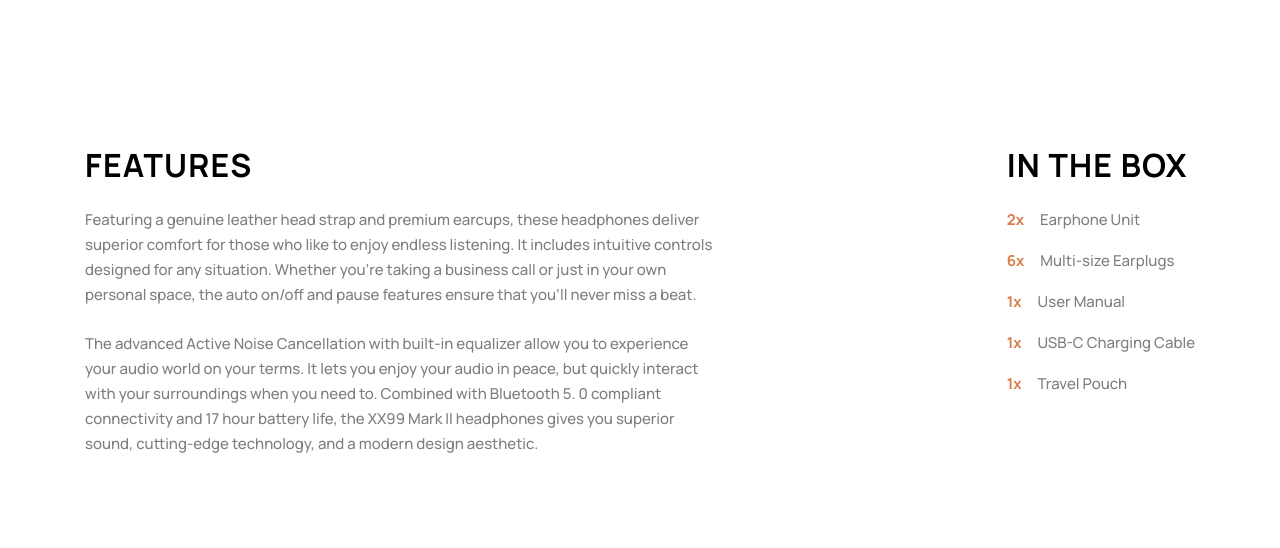
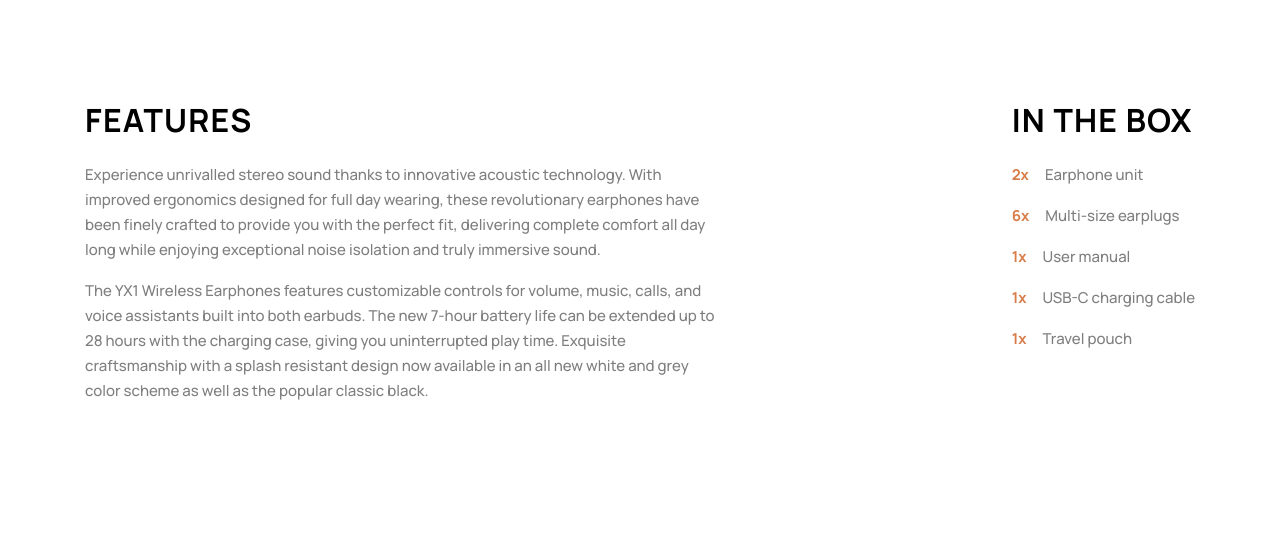
Before and after one commit to For4llx/audiophile, a Django app: page /earphones/yx1-earphones/ in a window 1280 px wide; the page is wider, and only the part inside the window is pictured. Shown: the part 934-1482 px from the top of that part. Run offline with Django 3.2, Linux system fonts and the light colour scheme; data comes from the database, SQL or seed files in the repository; both versions use the stored data as it was after the commit.

Commit message:
added linebreak features

```diff
--- a/products/templates/products/index.html
+++ b/products/templates/products/index.html
@@ -134,7 +134,7 @@
             <source class="image" media="(min-width:769px)" srcset="{% static "products/"|add:product.categoryImage.desktop %}" />
             <source class="image" media="(min-width:481px)" srcset="{% static "products/"|add:product.categoryImage.tablet %}" />
             <source class="image" srcset="{% static "products/"|add:product.categoryImage.mobile %}" />
-            <img class="image" src="{% static "products/"|add:product.categoryImage.mobile %}" alt="{{ product.name }}" />
+            <img class="image" src="{% static "products/"|add:product.categoryImage.desktop %}" alt="{{ product.name }}" />
           </picture>
           <article class="content card__content">
             {% if product.new %}
--- a/products/templates/products/product.html
+++ b/products/templates/products/product.html
@@ -9,6 +9,7 @@
   <link href="https://fonts.googleapis.com/css2?family=Manrope:wght@400;500;700&display=swap" rel="stylesheet">
   <link rel="icon" type="image/png" sizes="32x32" href="{% static "website/assets/favicon-32x32.png" %}">
   <link rel="stylesheet" href="{% static 'website/css/dist/main.css' %}">
+  <script type="module" src="{% static "website/javascript/main.js" %}" defer></script>
 
   <title>Frontend Mentor | Audiophile e-commerce website</title>
 </head>
@@ -105,50 +106,45 @@
     </div>
   </div>
   <header class="header">
-    <nav class="navigation navigation--border-bottom">
-      <button class="navigation__hamburger">
-        <img src="{% static "website/assets/shared/tablet/icon-hamburger.svg" %}" alt="menu" />
-      </button>
+    <nav class="navigation">
+      <hamburger-button class="link navigation__hamburger">
+        <svg width="16" height="15" xmlns="http://www.w3.org/2000/svg"><g fill-rule="evenodd"><path d="M0 0h16v3H0zM0 6h16v3H0zM0 12h16v3H0z"/></g></svg>
+      </hamburger-button>
       <figure>
         <img src="{% static "website/assets/shared/desktop/logo.svg" %}" alt="Audiophile's logo" />
       </figure>
       <ul class="menu">
-        <li><a class="link" href="#">Home</a></li>
-        <li><a class="link" href="#">Headphones</a></li>
-        <li><a class="link" href="#">Speakers</a></li>
-        <li><a class="link" href="#">Earphones</a></li>
+        <li><a class="link" href="/">Home</a></li>
+        <li><a class="link" href="{% url 'products:products' category="headphones" %}">Headphones</a></li>
+        <li><a class="link" href="{% url 'products:products' category="speakers" %}">Speakers</a></li>
+        <li><a class="link" href="{% url 'products:products' category="earphones" %}">Earphones</a></li>
       </ul>
-      <button class="navigation__cart">
-        <img src="{% static "website/assets/shared/desktop/icon-cart.svg" %}" alt="Cart icon" />
-      </button>
+      <cart-button class="link navigation__cart">
+        <svg width="23" height="20" xmlns="http://www.w3.org/2000/svg"><path d="M8.625 15.833c1.132 0 2.054.935 2.054 2.084 0 1.148-.922 2.083-2.054 2.083-1.132 0-2.054-.935-2.054-2.083 0-1.15.922-2.084 2.054-2.084zm9.857 0c1.132 0 2.054.935 2.054 2.084 0 1.148-.922 2.083-2.054 2.083-1.132 0-2.053-.935-2.053-2.083 0-1.15.92-2.084 2.053-2.084zm-9.857 1.39a.69.69 0 00-.685.694.69.69 0 00.685.694.69.69 0 00.685-.694.69.69 0 00-.685-.695zm9.857 0a.69.69 0 00-.684.694.69.69 0 00.684.694.69.69 0 00.685-.694.69.69 0 00-.685-.695zM4.717 0c.316 0 .59.215.658.517l.481 2.122h16.47a.68.68 0 01.538.262c.127.166.168.38.11.579l-2.695 9.236a.672.672 0 01-.648.478H7.41a.667.667 0 00-.673.66c0 .364.303.66.674.66h12.219c.372 0 .674.295.674.66 0 .364-.302.66-.674.66H7.412c-1.115 0-2.021-.889-2.021-1.98 0-.812.502-1.511 1.218-1.816L4.176 1.32H.674A.667.667 0 010 .66C0 .296.302 0 .674 0zm16.716 3.958H6.156l1.797 7.917h11.17l2.31-7.917z" fill-rule="nonzero"/></svg>
+      </cart-button>
     </nav>
   </header>
   <main class="main">
     <article class="card card--row">
         <picture class="card__picture">
-            <source class="image" media="(min-width:769px)" srcset="{% static "products/assets/product-xx99-mark-two-headphones/desktop/image-product.jpg" %}" />
-            <source class="image" media="(min-width:481px)" srcset="{% static "products/assets/product-xx99-mark-two-headphones/tablet/image-product.jpg" %}" />
-            <source class="image" srcset="{% static "products/assets/product-xx99-mark-two-headphones/mobile/image-product.jpg" %}" />
-            <img class="image" src="{% static "products/assets/product-xx99-mark-two-headphones/desktop/image-product.jpg" %}" />
+            <source class="image" media="(min-width:769px)" srcset="{% static "products/"|add:product.image.desktop %}" />
+            <source class="image" media="(min-width:481px)" srcset="{% static "products/"|add:product.image.tablet %}" />
+            <source class="image" srcset="{% static "products/"|add:product.image.mobile %}" />
+            <img class="image" src="{% static "products/"|add:product.image.desktop %}" />
         </picture>
         <article class="content content--left card__content">
+            {% if product.new %}
             <p class="overline overline--primary">New product</p>
+            {% endif %}
             <h1 class="h2 content__title">
-                <span>XX99 Mark II</span>
-                <span>Headphones</span>
+                {{ product.name }}
             </h1>
             <p class="paragraph paragraph--opacity-50 paragraph--black content__paragraph content__paragraph--wide">
-                The new XX99 Mark II headphones is the pinnacle of pristine audio.
-                It redefines your premium headphone experience by reproducing
-                the balanced depth and precision of studio-quality sound.
+              {{ product.description }}
             </p>
-            <p class="h6">$ 2,999</p>
+            <p class="h6">$ {{ product.price }}</p>
             <div class="content__buttons">
-                <div class="counter">
-                    <button class="subtitle subtitle--opacity-25 counter__item counter__item--button">-</button>
-                    <p class="subtitle counter__number counter__item">1</p>
-                    <button class="subtitle subtitle--opacity-25 counter__item counter__item--button">+</button>
-                </div>
+              <counter-button class="counter"></counter-button>
                 <button class="button button--primary">
                     Add to cart
                 </button>
@@ -158,66 +154,40 @@
     <section class="information">
         <article class="content content--left information__features">
             <h2 class="h3">Features</h2>
-            <p class="paragraph paragraph--opacity-50">
-                Featuring a genuine leather head strap and premium earcups,
-                these headphones deliver superior comfort for those who like to enjoy
-                endless listening. It includes intuitive controls designed for any situation.
-                Whether you’re taking a business call or just in your own personal space,
-                the auto on/off and pause features ensure that you’ll never miss a beat.
-            </p>
-            <p class="paragraph paragraph--opacity-50">
-                The advanced Active Noise Cancellation with built-in equalizer allow you
-                to experience your audio world on your terms. It lets you enjoy your audio
-                in peace, but quickly interact with your surroundings when you need to.
-                Combined with Bluetooth 5. 0 compliant connectivity and 17 hour battery life,
-                the XX99 Mark II headphones gives you superior sound, cutting-edge technology,
-                and a modern design aesthetic.
-            </p>
+            <div class="paragraph paragraph--opacity-50 information__content">
+            {{ product.features|linebreaks }}
+            </div>
         </article>
         <article class="content information__items">
             <h2 class="h3">In the box</h2>
             <ul class="list list--gap-1">
+              {% for include in product.include.all %}
                 <li class="list__item">
-                    <span class="paragraph paragraph--bold emphasis">2x</span>
-                    <p class="paragraph paragraph--opacity-50">Earphone Unit</p>
+                    <span class="paragraph paragraph--bold emphasis">{{ include.quantity }}x</span>
+                    <p class="paragraph paragraph--opacity-50">{{ include.item }}</p>
                 </li>
-                <li class="list__item">
-                    <span class="paragraph paragraph--bold emphasis">6x</span>
-                    <p class="paragraph paragraph--opacity-50">Multi-size Earplugs</p>
-                </li>
-                <li class="list__item">
-                    <span class="paragraph paragraph--bold emphasis">1x</span>
-                    <p class="paragraph paragraph--opacity-50">User Manual</p>
-                </li>
-                <li class="list__item">
-                    <span class="paragraph paragraph--bold emphasis">1x</span>
-                    <p class="paragraph paragraph--opacity-50">USB-C Charging Cable</p>
-                </li>
-                <li class="list__item">
-                    <span class="paragraph paragraph--bold emphasis">1x</span>
-                    <p class="paragraph paragraph--opacity-50">Travel Pouch</p>
-                </li>
+              {% endfor %}
             </ul>
         </article>
     </section>
     <div class="product-gallery">
         <picture class="product-gallery__one">
-            <source class="image" media="(min-width:769px)" srcset="{% static "products/assets/product-xx99-mark-two-headphones/desktop/image-gallery-1.jpg" %}" />
-            <source class="image" media="(min-width:481px)" srcset="{% static "products/assets/product-xx99-mark-two-headphones/tablet/image-gallery-1.jpg" %}" />
-            <source class="image" srcset="{% static "products/assets/product-xx99-mark-two-headphones/mobile/image-gallery-1.jpg" %}" />
-            <img class="image" src="{% static "products/assets/product-xx99-mark-two-headphones/desktop/image-gallery-1.jpg" %}" />
+            <source class="image" media="(min-width:769px)" srcset="{% static "products/"|add:product.gallery.first.desktop %}" />
+            <source class="image" media="(min-width:481px)" srcset="{% static "products/"|add:product.gallery.first.tablet %}" />
+            <source class="image" srcset="{% static "products/"|add:product.gallery.first.mobile %}" />
+            <img class="image" src="{% static "products/"|add:product.gallery.first.desktop %}" />
         </picture>
         <picture class="product-gallery__two">
-            <source class="image" media="(min-width:769px)" srcset="{% static "products/assets/product-xx99-mark-two-headphones/desktop/image-gallery-2.jpg" %}" />
-            <source class="image" media="(min-width:481px)" srcset="{% static "products/assets/product-xx99-mark-two-headphones/tablet/image-gallery-2.jpg" %}" />
-            <source class="image" srcset="{% static "products/assets/product-xx99-mark-two-headphones/mobile/image-gallery-2.jpg" %}" />
-            <img class="image" src="{% static "products/assets/product-xx99-mark-two-headphones/desktop/image-gallery-2.jpg" %}" />
+            <source class="image" media="(min-width:769px)" srcset="{% static "products/"|add:product.gallery.second.desktop %}" />
+            <source class="image" media="(min-width:481px)" srcset="{% static "products/"|add:product.gallery.second.tablet %}" />
+            <source class="image" srcset="{% static "products/"|add:product.gallery.second.mobile %}" />
+            <img class="image" src="{% static "products/"|add:product.gallery.second.desktop %}" />
         </picture>
         <picture class="product-gallery__three">
-            <source class="image" media="(min-width:769px)" srcset="{% static "products/assets/product-xx99-mark-two-headphones/desktop/image-gallery-3.jpg" %}" />
-            <source class="image" media="(min-width:481px)" srcset="{% static "products/assets/product-xx99-mark-two-headphones/tablet/image-gallery-3.jpg" %}" />
-            <source class="image" srcset="{% static "products/assets/product-xx99-mark-two-headphones/mobile/image-gallery-3.jpg" %}" />
-            <img class="image" src="{% static "products/assets/product-xx99-mark-two-headphones/desktop/image-gallery-3.jpg" %}" />
+            <source class="image" media="(min-width:769px)" srcset="{% static "products/"|add:product.gallery.third.desktop %}" />
+            <source class="image" media="(min-width:481px)" srcset="{% static "products/"|add:product.gallery.third.tablet %}" />
+            <source class="image" srcset="{% static "products/"|add:product.gallery.third.mobile %}" />
+            <img class="image" src="{% static "products/"|add:product.gallery.third.desktop %}" />
         </picture>
     </div>
     <aside class="aside">
@@ -264,19 +234,19 @@
     <nav class="category">
       <ul class="category__menu">
         <li class="category__item">
-          <a href="#" class="category__link category__link--headphones">
+          <a href="{% url 'products:products' category="headphones" %}" class="category__link category__link--headphones">
             <span>Headphones</span>
             <span class="category__button">Shop</span>
           </a>
         </li>
         <li class="category__item">
-          <a href="#" class="category__link category__link--speakers">
+          <a href="{% url 'products:products' category="speakers" %}" class="category__link category__link--speakers">
             <span>Speakers</span>
             <span class="category__button">Shop</span>
           </a>
         </li>
         <li class="category__item category__item--earphones">
-          <a href="#" class="category__link category__link--earphones">
+          <a href="{% url 'products:products' category="earphones" %}" class="category__link category__link--earphones">
             <span>Earphones</span>
             <span class="category__button">Shop</span>
           </a>
@@ -310,10 +280,10 @@
         <img src="{% static "website/assets/shared/desktop/logo.svg" %}" alt="Audiophile's logo" />
       </figure>
       <ul class="menu menu--display">
-        <li><a class="link" href="#">Home</a></li>
-        <li><a class="link" href="#">Headphones</a></li>
-        <li><a class="link" href="#">Speakers</a></li>
-        <li><a class="link" href="#">Earphones</a></li>
+        <li><a class="link" href="/">Home</a></li>
+        <li><a class="link" href="{% url 'products:products' category="hearphones" %}">Headphones</a></li>
+        <li><a class="link" href="{% url 'products:products' category="speakers" %}">Speakers</a></li>
+        <li><a class="link" href="{% url 'products:products' category="earphones" %}">Earphones</a></li>
       </ul>
     </nav>
     <div class="footer__content">
--- a/products/views.py
+++ b/products/views.py
@@ -26,3 +26,8 @@ class ProductDetailView(TemplateView):
     """Display Product Detail"""
 
     template_name = "products/product.html"
+
+    def get_context_data(self, category, slug, **kwargs):
+        context = super().get_context_data(**kwargs)
+        context["product"] = Product.objects.get(slug=slug)
+        return context
--- a/website/static/website/scss/layout/information.scss
+++ b/website/static/website/scss/layout/information.scss
@@ -10,6 +10,12 @@
     &__features {
         max-width: 635px;
         width: inherit;
+    }
+
+    &__content {
+        display: flex;
+        flex-direction: column;
+        gap: 1rem;
     }
 
     &__items {
```
Also changed, not shown: db.sqlite3, website/static/website/css/dist/main.css, 1 other file.
